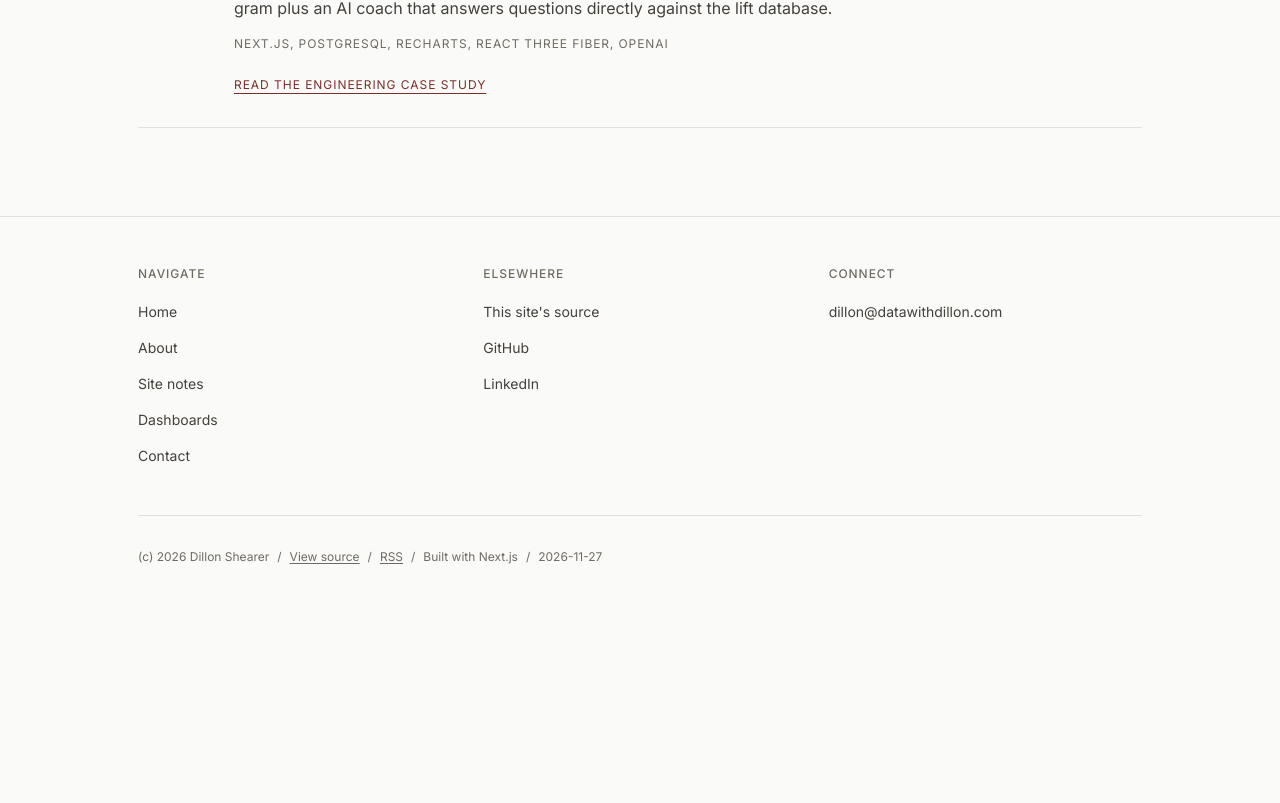
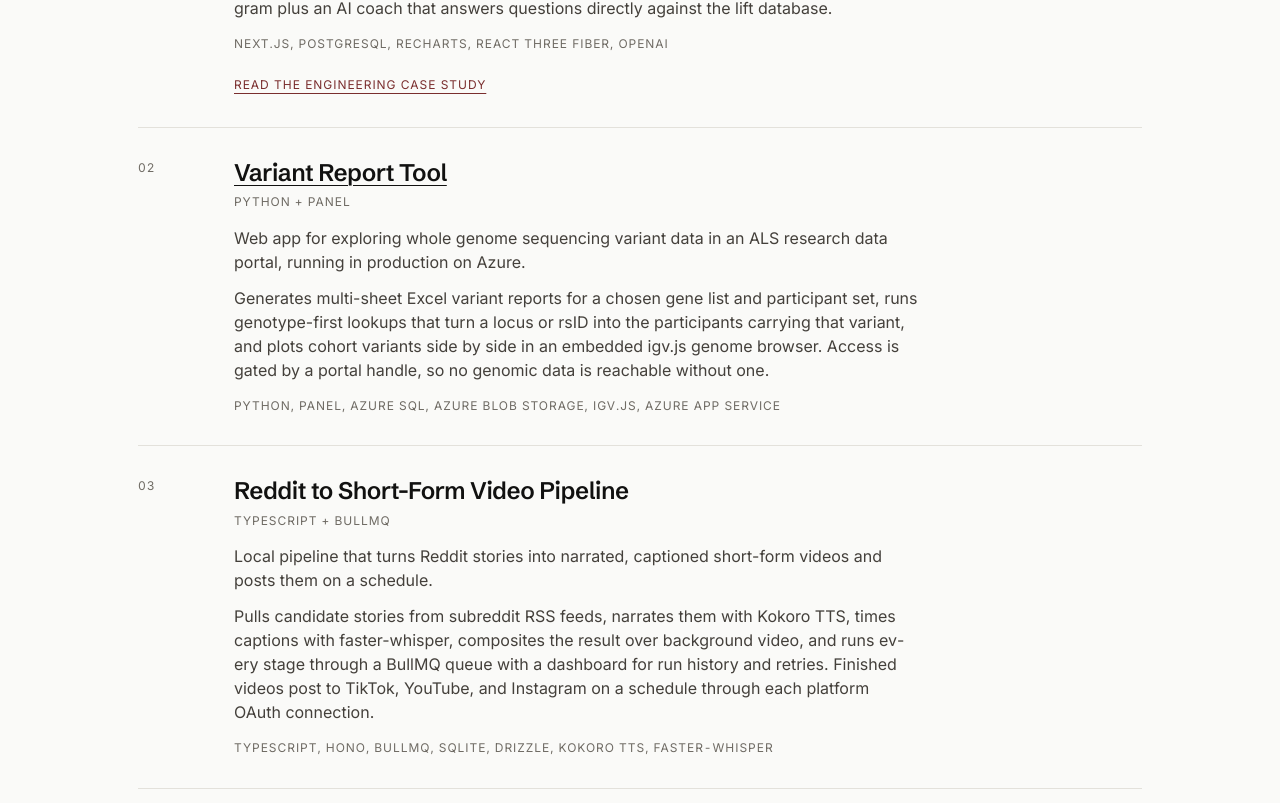
Before and after one commit to dillon-shearer/ds-portfolio, a Next.js app: page /dashboards in a window 1280 px wide. Shown: the part 537-1340 px from the top of the page. Before the commit the page ends 1151 px from the top, so only its background shows below. Built offline with nearby package versions, Linux system fonts and the light colour scheme; no server answers; the database is empty.

Commit message:
P5-T60: add variant report tool and reddit video pipeline dashboards entries

```diff
--- a/components/ui/DashboardCard.tsx
+++ b/components/ui/DashboardCard.tsx
@@ -6,7 +6,7 @@ interface DashboardCardProps {
   tool: string
   title: string
   description: string
-  href: string
+  href?: string
   longDescription?: string
   tech?: string[]
   stats?: string
@@ -31,9 +31,22 @@ export function DashboardCard({
       </span>
       <div className={styles.content}>
         <h2 className={styles.title}>
-          <Link href={href} className={styles.titleLink}>
-            {title}
-          </Link>
+          {!href ? (
+            title
+          ) : href.startsWith('http') ? (
+            <a
+              href={href}
+              className={styles.titleLink}
+              target="_blank"
+              rel="noopener noreferrer"
+            >
+              {title}
+            </a>
+          ) : (
+            <Link href={href} className={styles.titleLink}>
+              {title}
+            </Link>
+          )}
         </h2>
         <p className={styles.tool}>{tool}</p>
         <p className={styles.description}>{description}</p>
--- a/content/dashboards.ts
+++ b/content/dashboards.ts
@@ -8,7 +8,7 @@ export const DASHBOARDS_PAGE = {
 export const DASHBOARDS: {
   title: string
   tool: string
-  href: string
+  href?: string
   description: string
   longDescription: string
   tech: string[]
@@ -28,4 +28,23 @@ export const DASHBOARDS: {
       label: GYM_TRACKER_CASE_STUDY.dashboardLinkLabel,
     },
   },
+  {
+    tool: 'Python + Panel',
+    title: 'Variant Report Tool',
+    description:
+      'Web app for exploring whole genome sequencing variant data in an ALS research data portal, running in production on Azure.',
+    href: 'https://neuromine-variant-reports-prod.azurewebsites.net',
+    longDescription:
+      'Generates multi-sheet Excel variant reports for a chosen gene list and participant set, runs genotype-first lookups that turn a locus or rsID into the participants carrying that variant, and plots cohort variants side by side in an embedded igv.js genome browser. Access is gated by a portal handle, so no genomic data is reachable without one.',
+    tech: ['Python', 'Panel', 'Azure SQL', 'Azure Blob Storage', 'igv.js', 'Azure App Service'],
+  },
+  {
+    tool: 'TypeScript + BullMQ',
+    title: 'Reddit to Short-Form Video Pipeline',
+    description:
+      'Local pipeline that turns Reddit stories into narrated, captioned short-form videos and posts them on a schedule.',
+    longDescription:
+      'Pulls candidate stories from subreddit RSS feeds, narrates them with Kokoro TTS, times captions with faster-whisper, composites the result over background video, and runs every stage through a BullMQ queue with a dashboard for run history and retries. Finished videos post to TikTok, YouTube, and Instagram on a schedule through each platform OAuth connection.',
+    tech: ['TypeScript', 'Hono', 'BullMQ', 'SQLite', 'Drizzle', 'Kokoro TTS', 'faster-whisper'],
+  },
 ]
```
